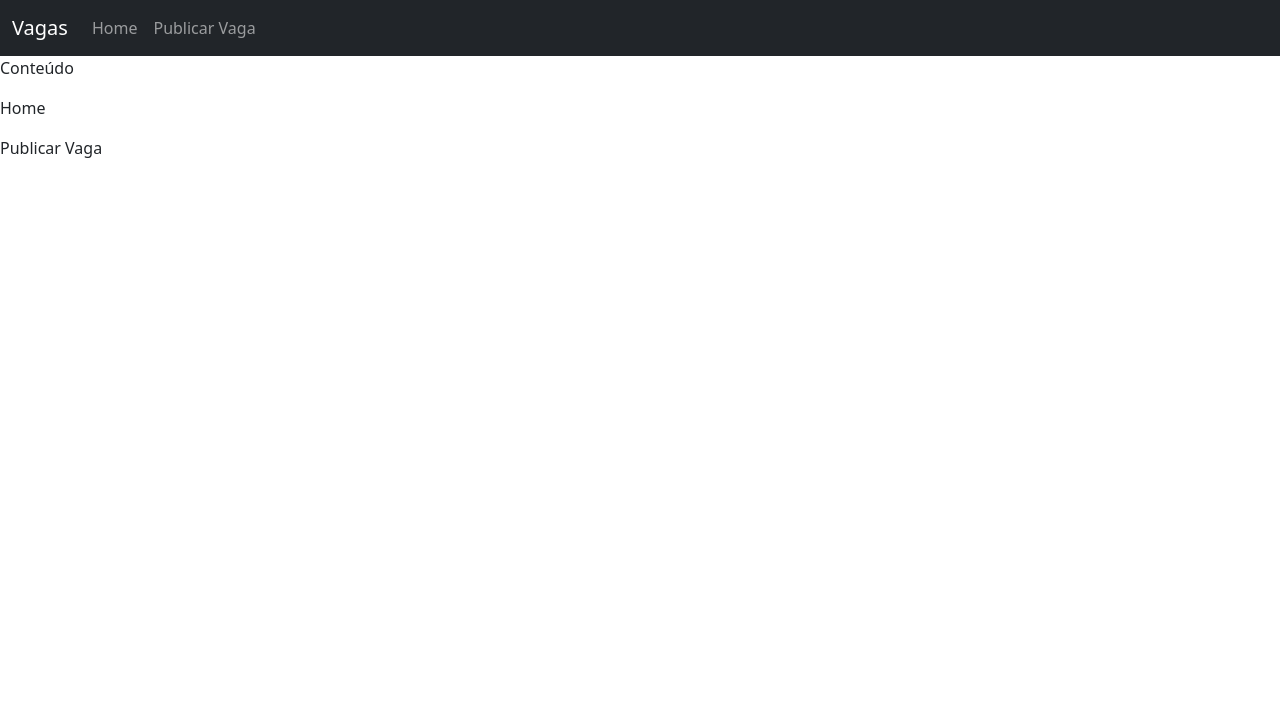
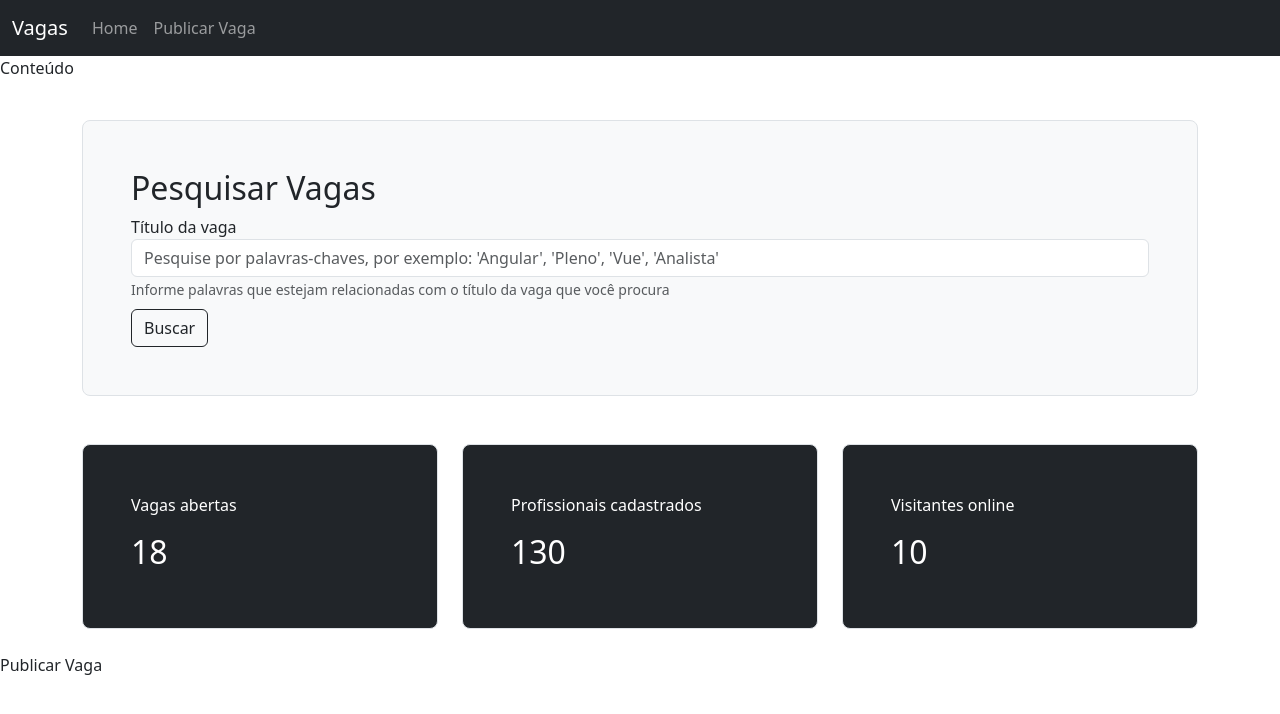
Before and after one commit to LucasAlNascimento/vagas, a Vue app: page / in a window 1280 px wide. Shown: the top 714 px of the page. Built offline with nearby package versions, Linux system fonts and the light colour scheme.

Commit message:
Configurando e estilizando página Home

```diff
--- a/src/components/layouts/Conteudo.vue
+++ b/src/components/layouts/Conteudo.vue
@@ -17,6 +17,7 @@
         Home,
         PublicarVaga
     }
+
 }
 </script>
 
--- a/src/components/views/Home.vue
+++ b/src/components/views/Home.vue
@@ -1,6 +1,49 @@
 <template>
-    <div>
-        <p>Home</p>
+    <div class="container py-4">
+        <div class="row">
+            <div class="col">
+                <div class="h-100 p-5 bg-light border rounded-3">
+                    <h2>Pesquisar Vagas</h2>
+                    <div class="row">
+                        <div class="col">
+                            <div class="form-group">
+                                <label>Título da vaga</label>
+                                <input type="text" class="form-control" placeholder="Pesquise por palavras-chaves, por exemplo: 'Angular', 'Pleno', 'Vue', 'Analista'">
+                                <small class="form-text text-muted">Informe palavras que estejam relacionadas com o título da vaga que você procura</small>
+                            </div>
+                        </div>
+                    </div>
+                    <div class="row">
+                        <div class="col">
+                            <button class="btn btn-outline-dark mt-2" type="button">Buscar</button>
+                        </div>
+                    </div>
+                </div>
+            </div>
+        </div>
+
+        <div class="row mt-5">
+            <div class="col-4">
+                <div class="h-100 p-5 rounded-3 border bg-dark text-white">
+                    <p>Vagas abertas</p>
+                    <h2>18</h2>
+                </div>
+            </div>
+
+            <div class="col-4">
+                <div class="h-100 p-5 rounded-3 border bg-dark text-white">
+                    <p>Profissionais cadastrados</p>
+                    <h2>130</h2>
+                </div>
+            </div>
+
+            <div class="col-4">
+                <div class="h-100 p-5 rounded-3 border bg-dark text-white">
+                    <p>Visitantes online</p>
+                    <h2>10</h2>
+                </div>
+            </div>
+        </div>
     </div>
 </template>
 
```
Also changed, not shown: src/components/HelloWorld.vue (deleted, +0 -15 lines).
